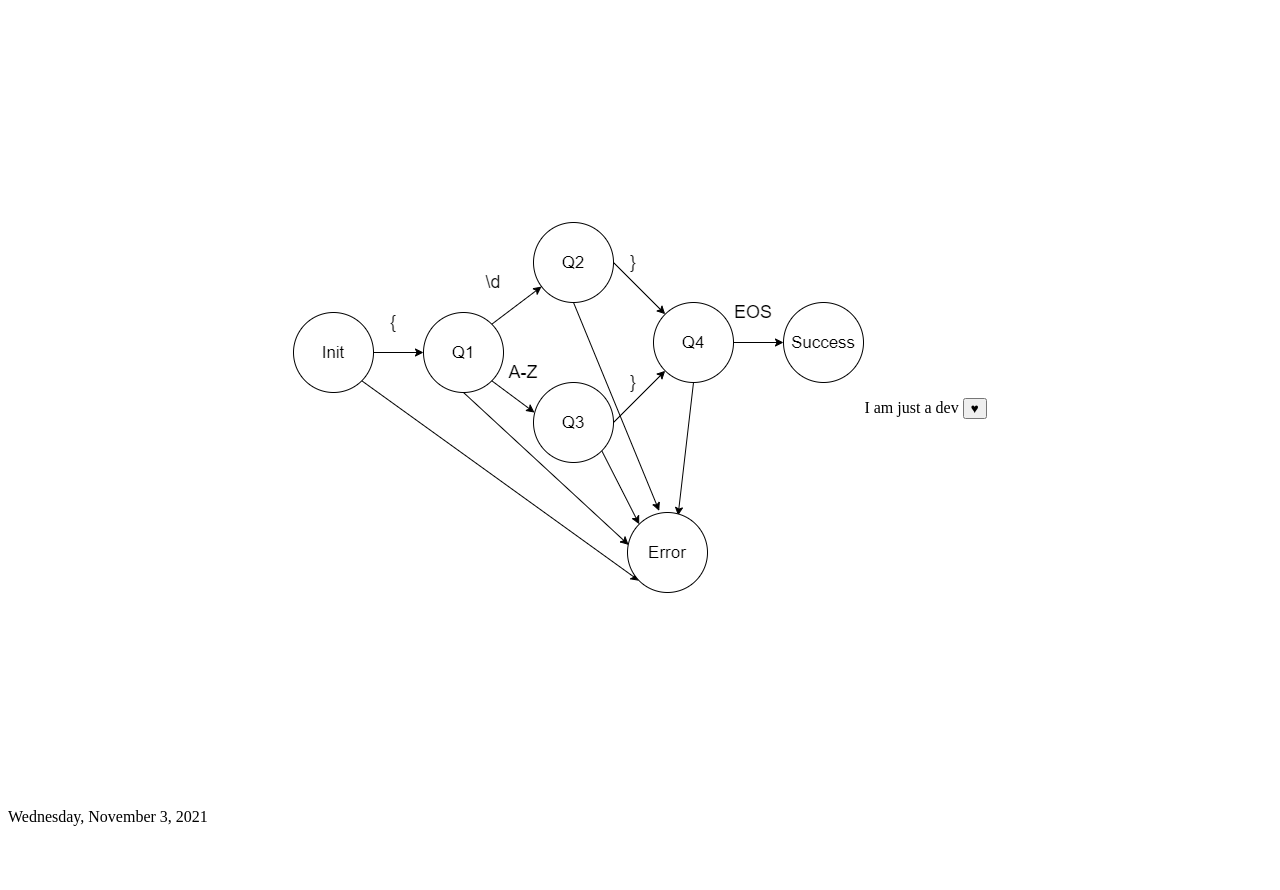
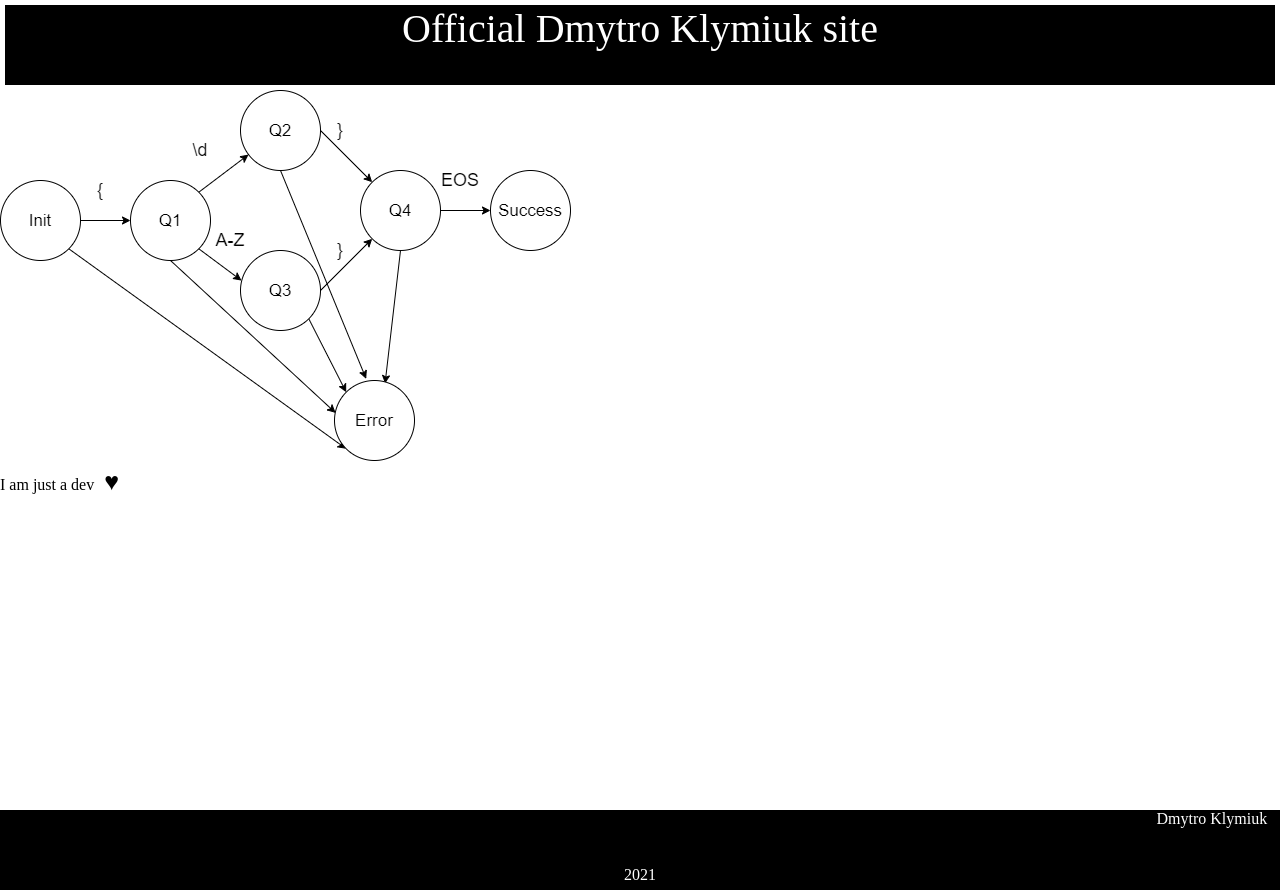
Before and after one commit to dimon4egkl/dimon4egkl.github.io, a website built with Parcel: page src/index.html in a window 1280 px wide. Before the commit the page ends 834 px from the top, so only its background shows below. Built offline with nearby package versions, Linux system fonts and the light colour scheme.

Commit message:
Add header and footer content

```diff
--- a/src/index.html
+++ b/src/index.html
@@ -7,11 +7,14 @@
     <title>My personal site</title>
 </head>
 <body>
+    <header>
+        Official Dmytro Klymiuk site
+    </header>
     <main class="main">
         <img src="img/me.png" alt="my lab photo!"/>
         <div>I am just a dev <button id="like">&hearts;</button></div>
     </main>
-    <footer></footer>
+    <footer><div id="owner">Dmytro Klymiuk</div></footer>
     <script src="scripts/js.js"></script>
 </body>
 </html>
--- a/src/scripts/js.js
+++ b/src/scripts/js.js
@@ -5,8 +5,7 @@
 
 (function (){
     const footer = document.querySelector("footer");
-    let options = { weekday: 'long', year: 'numeric', month: 'long', day: 'numeric' };
     let today  = new Date();
-    let todayString = today.toLocaleDateString("en-US", options);
-    footer.innerHTML = todayString;
+    let todayString = today.getFullYear();
+    footer.innerHTML += todayString;
 })();
--- a/src/styles/css.css
+++ b/src/styles/css.css
@@ -1,6 +1,37 @@
+body{
+    margin: 0;
+    padding: 0;
+}
 .main{
-    display: flex;
     align-items: center;
     justify-content: center;
-    height: 100vh;
+    height: 90vh;
 }
+
+footer{
+    height: 10vh;
+    color: white;
+    background-color: black;
+    text-align: center;
+}
+#like{
+    background: transparent;
+    border: transparent;
+    font-size: 25px;
+}
+#owner{
+    position: relative;
+    bottom: 0;
+    right: 1%;
+    text-align: right;
+    height: 70%;
+}
+
+header{
+    margin: 5px 5px 5px 5px;
+    height: 10vh;
+    color: white;
+    background-color: black;
+    text-align: center;
+    font-size: 40px;
+}
```
